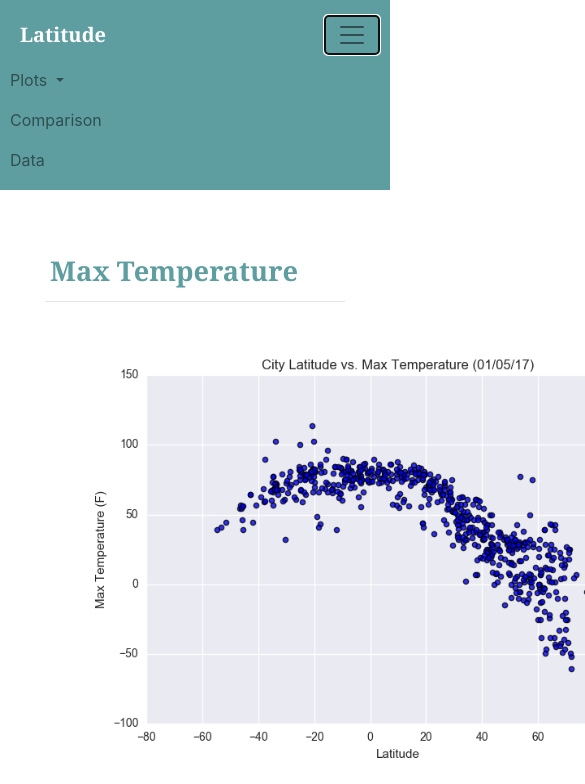
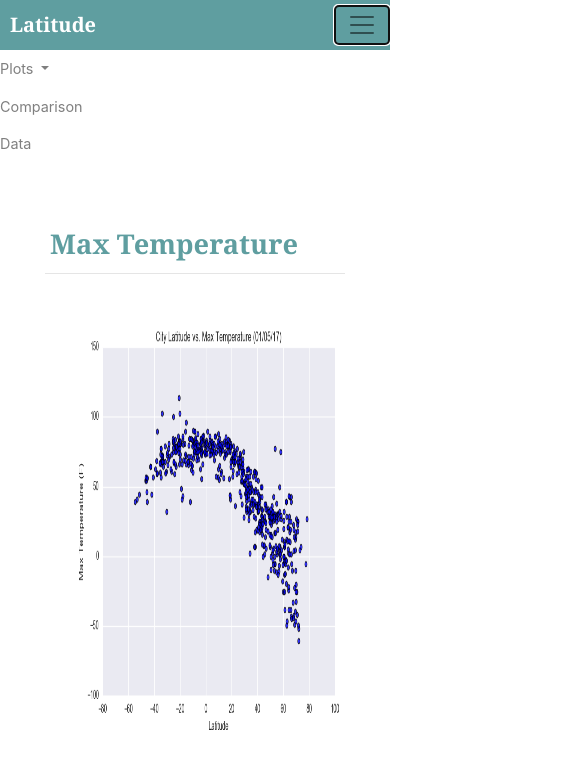
Before and after one commit to FarihaSiddiqui/Web-Design-Challenge, a plain HTML site: page WebVisualizations/visualization_1.html in a window 390 px wide. Both pictures are taken after a click on the button "Toggle navigation". Shown: the top 784 px of the page, 585 px wide, since content can reach past the window. Drawn offline with nearby package versions, Linux system fonts and the light colour scheme.

Commit message:
made changes to style.css

```diff
--- a/WebVisualizations/style.css
+++ b/WebVisualizations/style.css
@@ -35,6 +35,12 @@ body {
     margin-top: 40px;
     background-color: white;
   }
+
+.navbar {
+    padding-top: 0;
+    padding-bottom: 0;
+    font-size: 0.9rem;
+}
 
 .navbar-brand {
     background-color: cadetblue;
@@ -93,6 +99,7 @@ body {
     margin-top: 20px;
     margin-right: 20px;
     margin-left: 20px;
+    max-width: 100%;
 }
 
 .comparison-image-settings {
@@ -125,11 +132,29 @@ a img {
     text-align: left;
     } */
 
-@media (max-width: 1000px) {
+@media (max-width: 768px) {
     .navbar.bg-light {
         background-color: cadetblue !important;
         padding: 10px;
     }
+    .navbar-collapse{
+        background-color: white;
+        border: 0;
+    }
+    .navbar.navbar-expand-md {
+        padding: 0;
+    }
+
+    .nav-link.dropdown-toggle {
+        font-size: 0.9rem;
+    }
+    .dropdown-item {
+        font-size: 0.9rem;
+    }
+    .dropdown-menu {
+        border: 0;
+    }
+
     h1{
         padding: 5px;
         text-align: left;
```
Also changed, not shown: WebVisualizations/index.html (+1 -1 lines).
